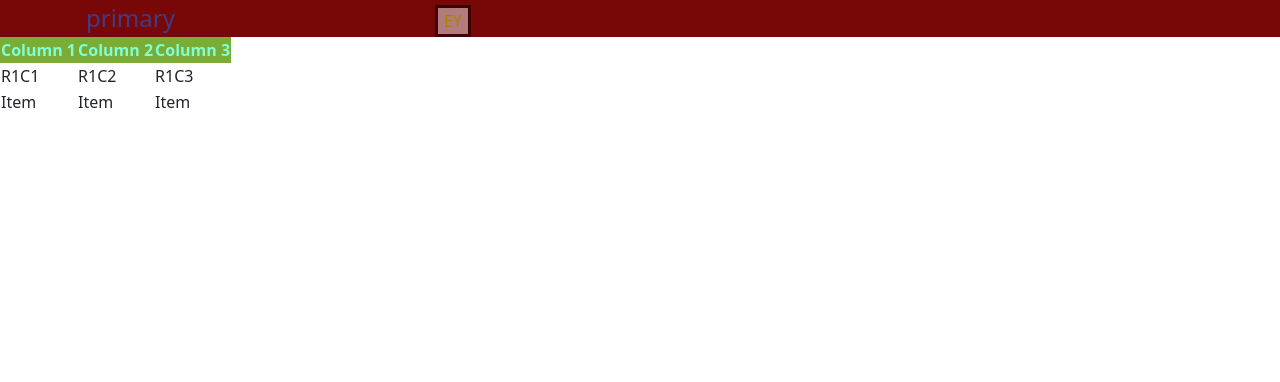
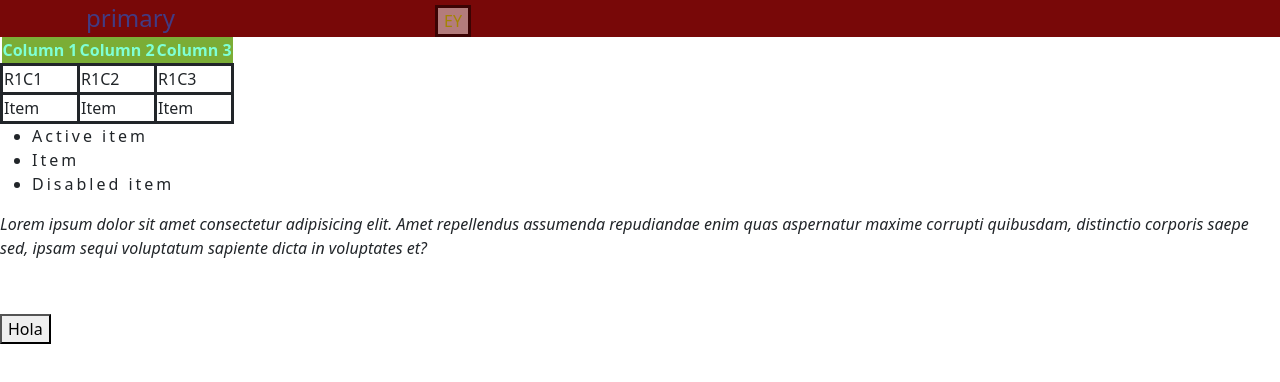
Before and after one commit to andresrvt/Sass, a plain HTML site: page index.html in a window 1280 px wide. Drawn offline with nearby package versions, Linux system fonts and the light colour scheme.

Commit message:
fin anidacion

```diff
--- a/index.html
+++ b/index.html
@@ -29,12 +29,12 @@
                 </tr>
             </thead>
             <tbody>
-                <tr class="">
+                <tr>
                     <td scope="row">R1C1</td>
                     <td>R1C2</td>
                     <td>R1C3</td>
                 </tr>
-                <tr class="">
+                <tr>
                     <td scope="row">Item</td>
                     <td>Item</td>
                     <td>Item</td>
@@ -43,7 +43,23 @@
         </table>
     </div>
 
+    <ul>
+        <li>Active item</li>
+        <li>Item</li>
+        <li>Disabled item</li>
+    </ul>
+
+    <div>
+        <p>
+            Lorem ipsum dolor sit amet consectetur adipisicing elit. Amet repellendus assumenda repudiandae enim quas aspernatur maxime corrupti quibusdam, distinctio corporis saepe sed, ipsam sequi voluptatum sapiente dicta in voluptates et?
+        </p>
+    </div>
 
 </div>
+
+<a href="">
+    <button>Hola</button>
+</a>
+
 </body>
 </html>
--- a/scss/styles.scss
+++ b/scss/styles.scss
@@ -45,3 +45,30 @@ thead{
         }
     }
 }
+
+tbody{
+    tr{
+        td{
+            border-color: blue;
+            border: 3px solid;
+        }
+    }
+}
+
+ul{
+    li{
+        letter-spacing: 3px;
+    }
+}
+
+div{
+    p{
+        font-style: italic;
+    }
+}
+
+a{
+    button{
+        margin-top: 3%;
+    }
+}
```
Also changed, not shown: css/styles.css.
